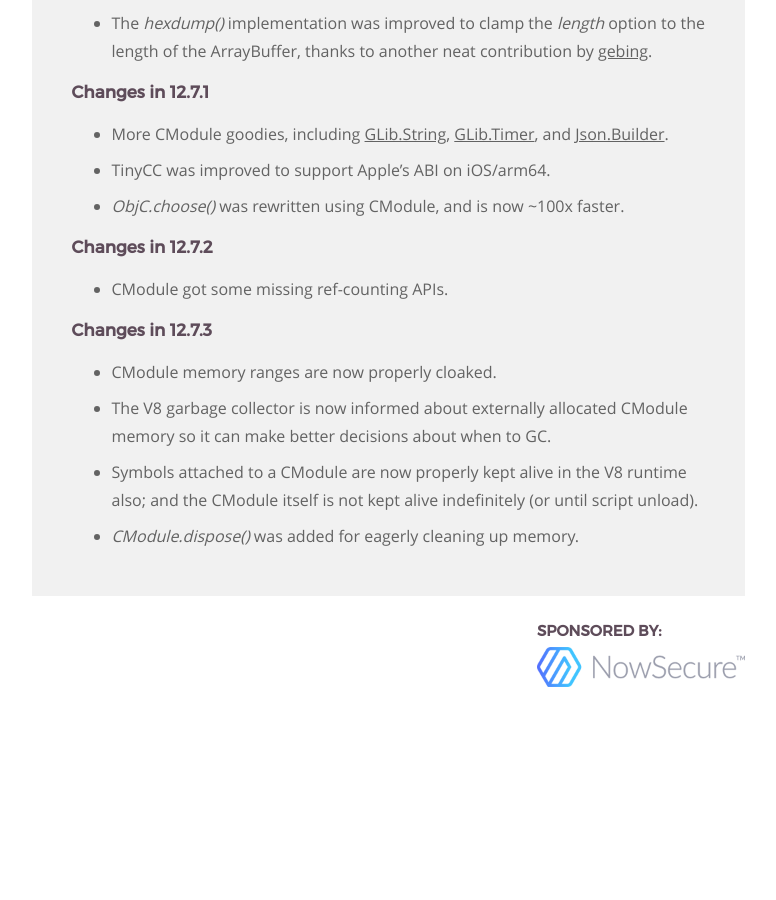
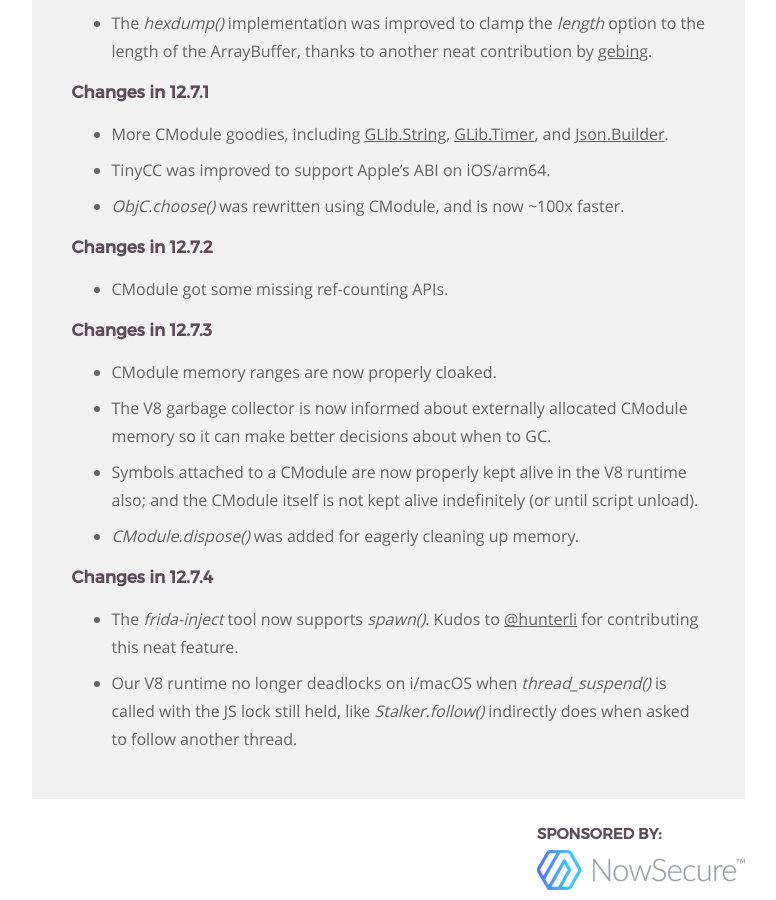
Before and after one commit to frida/frida-website, a Jekyll site: the page built from _posts/2019-09-18-frida-12-7-released.markdown, in a window 1280 px wide and 900 px high, scrolled down 9067 px. Shown: the whole window, without its empty margins (364-1140 px from the left). Built offline with Jekyll 4.4.1, drawn with Linux system fonts in a browser that asks for light colours; before the commit the page ends 9764 px from its top, so only the background shows below that.

Commit message:
Summarize changes in 12.7.4

```diff
--- a/_posts/2019-09-18-frida-12-7-released.markdown
+++ b/_posts/2019-09-18-frida-12-7-released.markdown
@@ -361,6 +361,14 @@ Enjoy!
   unload).
 - *CModule.dispose()* was added for eagerly cleaning up memory.
 
+### Changes in 12.7.4
+
+- The *frida-inject* tool now supports *spawn()*. Kudos to [@hunterli][] for
+  contributing this neat feature.
+- Our V8 runtime no longer deadlocks on i/macOS when *thread_suspend()* is
+  called with the JS lock still held, like *Stalker.follow()* indirectly does
+  when asked to follow another thread.
+
 
 [frida-java-bridge]: https://github.com/frida/frida-java-bridge
 [TinyCC]: https://bellard.org/tcc/
@@ -372,3 +380,4 @@ Enjoy!
 [GLib.String]: https://developer.gnome.org/glib/stable/glib-Strings.html
 [GLib.Timer]: https://developer.gnome.org/glib/stable/glib-Timers.html
 [Json.Builder]: https://developer.gnome.org/json-glib/stable/JsonBuilder.html
+[@hunterli]: https://github.com/hunterli
```
